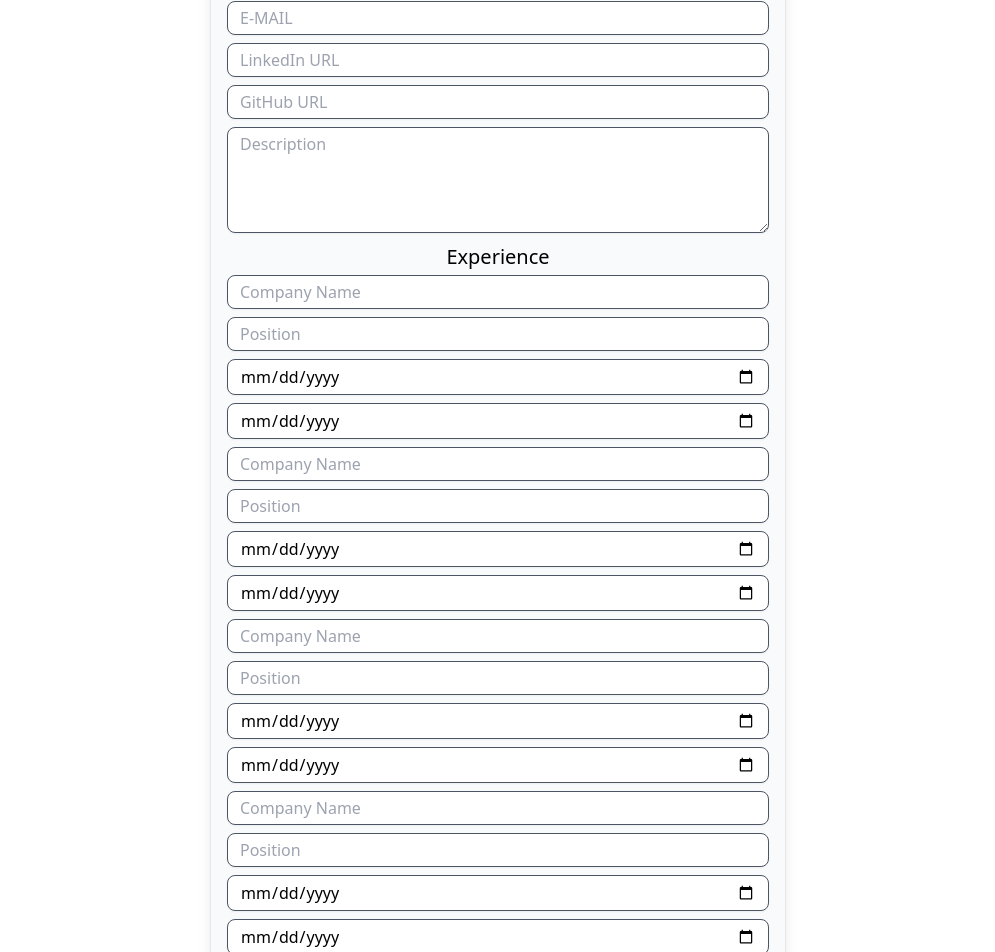
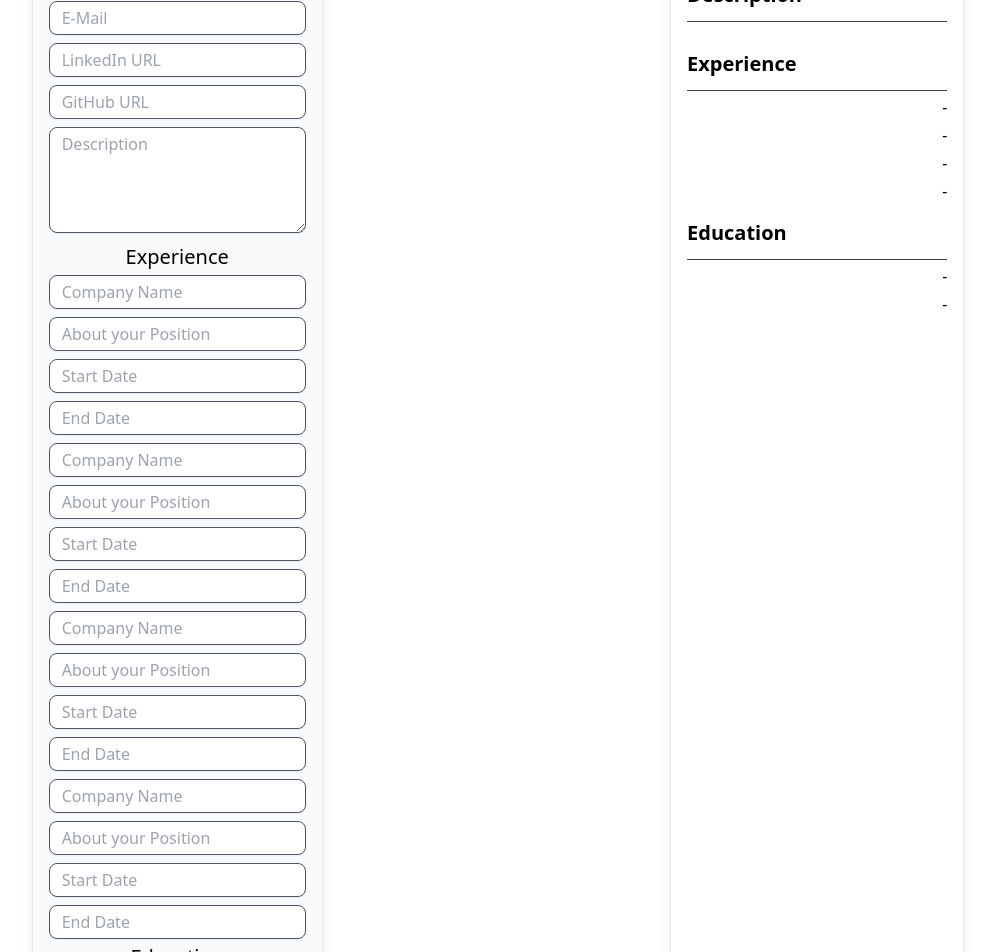
Before and after one commit to gweryf/cv-builder, a React (Vite) app: page / in a window 1280 px wide. Shown: the part 240-1192 px from the top of the page, without its empty margins (142-1137 px from the left). Built offline with nearby package versions, Linux system fonts and the light colour scheme.

Commit message:
completed the cv design

```diff
--- a/src/App.jsx
+++ b/src/App.jsx
@@ -17,8 +17,10 @@ function App() {
   return (
     <>
       <Header/>
-      <Form addContract={addContract}/>
-      <Canvas contracts={contracts} />
+      <div className=' md:flex justify-around'>
+        <Form addContract={addContract}/>
+        <Canvas contracts={contracts} />
+      </div>
     </>
   )
 }
--- a/src/components/canvas.jsx
+++ b/src/components/canvas.jsx
@@ -7,7 +7,7 @@ import email from "../assets/email.png"
 
 function Canvas(props){
     return(
-        <div className=" mx-auto border p-4 max-w-xl max-h-xl shadow-lg my-7">
+        <div className=" border p-4 max-w-xl max-h-xl shadow-lg my-7">
 
             {/* Name */}
             <div className=" text-4xl font-bold p-4 text-center">
@@ -15,7 +15,7 @@ function Canvas(props){
             </div>
 
             {/* Contact Details */}
-            <div className=" flex gap-2 items-center justify-center">
+            <div className=" flex gap-2 items-center justify-center py-3  text-xs md:text-base">
                 <img src={phone} className=" w-7" alt="" />
                 {props.contracts.phone}
                 <a className=" cursor-pointer flex gap-2 items-center justify-center" href={props.contracts.linkedin}>
@@ -34,15 +34,76 @@ function Canvas(props){
             <div className=" text-xl font-semibold py-3 border-b border-gray-700">
                 Description
             </div>
-            <div>
+            <div className=" py-2 text-sm">
                 {props.contracts.descrp}
             </div>
 
             {/* Experience */}
-            <div>
+            <div className=" text-xl font-semibold py-3 border-b border-gray-700">
+                Experience
             </div>
-            <div>
-                {props.contracts.descrp}
+            <div className=" my-1">
+                <div className=" flex justify-between">
+                    <div className=" font-medium">{props.contracts.company1}</div>
+                    <div>{props.contracts.startDate1} - {props.contracts.endDate1}</div>
+                </div>
+                <div className=" text-sm">
+                    {props.contracts.position1}
+                </div>
+            </div>
+
+            <div className=" my-1">
+                <div className=" flex justify-between">
+                    <div className=" font-medium">{props.contracts.company2}</div>
+                    <div>{props.contracts.startDate2} - {props.contracts.endDate2}</div>
+                </div>
+                <div>
+                    {props.contracts.position2}
+                </div>
+            </div>
+
+            <div className=" my-1">
+                <div className=" flex justify-between">
+                    <div className=" font-medium">{props.contracts.company3}</div>
+                    <div>{props.contracts.startDate3} - {props.contracts.endDate3}</div>
+                </div>
+                <div>
+                    {props.contracts.position3}
+                </div>
+            </div>
+            <div className=" my-1">
+                <div className=" flex justify-between">
+                    <div className=" font-medium">{props.contracts.company4}</div>
+                    <div>{props.contracts.startDate4} - {props.contracts.endDate4}</div>
+                </div>
+                <div>
+                    {props.contracts.position4}
+                </div>
+            </div>
+
+            {/* Education */}
+            <div className=" text-xl font-semibold py-3 border-b border-gray-700">
+                Education
+            </div>
+
+            <div className=" my-1">
+                <div className=" flex justify-between">
+                    <div className=" font-medium">{props.contracts.university1}</div>
+                    <div>{props.contracts.coursestart1} - {props.contracts.courseend1}</div>
+                </div>
+                <div>
+                    {props.contracts.degree1}
+                </div>
+            </div>
+
+            <div className=" my-1">
+                <div className=" flex justify-between">
+                    <div className=" font-medium">{props.contracts.university2}</div>
+                    <div>{props.contracts.coursestart2} - {props.contracts.courseend2}</div>
+                </div>
+                <div>
+                    {props.contracts.degree2}
+                </div>
             </div>
         </div>
     )
--- a/src/components/form.jsx
+++ b/src/components/form.jsx
@@ -15,7 +15,7 @@ function Form({addContract}) {
     }
 
     return(
-        <div className=" mx-auto border text-center p-4 max-w-xl max-h-xl shadow-lg my-7 bg-gray-50">
+        <div className="border text-center p-4 shadow-lg my-7 bg-gray-50">
             <form action="" onSubmit={handleSubmit}>
 
                 {/* personal details */}
@@ -38,7 +38,7 @@ function Form({addContract}) {
                     name="email"
                     type="email"
                     onChange={handleChange}
-                    placeholder="E-MAIL"
+                    placeholder="E-Mail"
                     className=" my-1 w-full border border-gray-600 px-3 py-1 rounded-lg shadow-sm focus:outline-none focus:border-gray-800"
                 /><br/>
                 <input
@@ -60,113 +60,113 @@ function Form({addContract}) {
                 {/* Work Experience */}
                 <h3 className=" text-xl">Experience</h3>
                 <input
-                    name="company-name1"
+                    name="company1"
                     type="text"
                     placeholder="Company Name"
                     onChange={handleChange}
                     className=" my-1 w-full border border-gray-600 px-3 py-1 rounded-lg shadow-sm focus:outline-none focus:border-gray-800"
                 /><br/>
                 <input
-                    name="company-position1"
+                    name="position1"
                     type="text"
                     onChange={handleChange}
-                    placeholder="Position"
+                    placeholder="About your Position"
                     className=" my-1 w-full border border-gray-600 px-3 py-1 rounded-lg shadow-sm focus:outline-none focus:border-gray-800"
                 /><br/>
                 <input
-                    name="Start-Date1"
-                    type="date"
+                    name="startDate1"
+                    type="text"
                     placeholder="Start Date"
                     onChange={handleChange}
                     className=" my-1 w-full border border-gray-600 px-3 py-1 rounded-lg shadow-sm focus:outline-none focus:border-gray-800"
                 /><br/>
                 <input
-                    name="End-Date1"
-                    type="date"
+                    name="endDate1"
+                    type="text"
                     placeholder="End Date"
                     onChange={handleChange}
                     className=" my-1 w-full border border-gray-600 px-3 py-1 rounded-lg shadow-sm focus:outline-none focus:border-gray-800"
                 /><br/>
                 <input
-                    name="company-name2"
+                    name="company2"
                     type="text"
                     placeholder="Company Name"
                     onChange={handleChange}
                     className=" my-1 w-full border border-gray-600 px-3 py-1 rounded-lg shadow-sm focus:outline-none focus:border-gray-800"
                 /><br/>
                 <input
-                    name="company-position2"
+                    name="position2"
                     type="text"
                     onChange={handleChange}
-                    placeholder="Position"
+                    placeholder="About your Position"
                     className=" my-1 w-full border border-gray-600 px-3 py-1 rounded-lg shadow-sm focus:outline-none focus:border-gray-800"
                 /><br/>
                 <input
-                    name="Start-Date2"
-                    type="date"
+                    name="startDate2"
+                    type="text"
                     placeholder="Start Date"
                     onChange={handleChange}
                     className=" my-1 w-full border border-gray-600 px-3 py-1 rounded-lg shadow-sm focus:outline-none focus:border-gray-800"
                 /><br/>
                 <input
-                    name="End-Date2"
-                    type="date"
+                    name="endDate2"
+                    type="text"
                     placeholder="End Date"
                     onChange={handleChange}
                     className=" my-1 w-full border border-gray-600 px-3 py-1 rounded-lg shadow-sm focus:outline-none focus:border-gray-800"
                 /><br/>
                 <input
-                    name="company-name3"
+                    name="company3"
                     type="text"
                     placeholder="Company Name"
                     onChange={handleChange}
                     className=" my-1 w-full border border-gray-600 px-3 py-1 rounded-lg shadow-sm focus:outline-none focus:border-gray-800"
                 /><br/>
                 <input
-                    name="company-position3"
+                    name="position3"
                     type="text"
                     onChange={handleChange}
-                    placeholder="Position"
+                    placeholder="About your Position"
                     className=" my-1 w-full border border-gray-600 px-3 py-1 rounded-lg shadow-sm focus:outline-none focus:border-gray-800"
                 /><br/>
                 <input
-                    name="Start-Date3"
-                    type="date"
+                    name="startDate3"
+                    type="text"
                     placeholder="Start Date"
                     onChange={handleChange}
                     className=" my-1 w-full border border-gray-600 px-3 py-1 rounded-lg shadow-sm focus:outline-none focus:border-gray-800"
                 /><br/>
                 <input
-                    name="End-Date3"
-                    type="date"
+                    name="endDate3"
+                    type="text"
                     placeholder="End Date"
                     onChange={handleChange}
                     className=" my-1 w-full border border-gray-600 px-3 py-1 rounded-lg shadow-sm focus:outline-none focus:border-gray-800"
                 /><br/>
                 <input
-                    name="company-name4"
+                    name="company4"
                     type="text"
                     placeholder="Company Name"
                     onChange={handleChange}
                     className=" my-1 w-full border border-gray-600 px-3 py-1 rounded-lg shadow-sm focus:outline-none focus:border-gray-800"
                 /><br/>
                 <input
-                    name="company-position4"
+                    name="position4"
                     type="text"
                     onChange={handleChange}
-                    placeholder="Position"
+                    placeholder="About your Position"
                     className=" my-1 w-full border border-gray-600 px-3 py-1 rounded-lg shadow-sm focus:outline-none focus:border-gray-800"
                 /><br/>
                 <input
-                    name="Start-Date4"
-                    type="date"
+                    name="startDate4"
+                    type="text"
                     placeholder="Start Date"
                     onChange={handleChange}
                     className=" my-1 w-full border border-gray-600 px-3 py-1 rounded-lg shadow-sm focus:outline-none focus:border-red-600"
                 /><br/>
                 <input
-                    name="End-Date4"
-                    type="date"
+                    name="endDate4"
+                    type="text"
                     placeholder="End Date"
                     onChange={handleChange}
                     className=" my-1 w-full border border-gray-600 px-3 py-1 rounded-lg shadow-sm focus:outline-none focus:border-gray-800"
@@ -175,7 +175,7 @@ function Form({addContract}) {
                 {/* Education Details   */}
                 <h3 className=" text-xl">Education</h3>
                 <input
-                    name="university-name1"
+                    name="university1"
                     type="text"
                     placeholder="University Name"
                     onChange={handleChange}
@@ -189,14 +189,14 @@ function Form({addContract}) {
                     className=" my-1 w-full border border-gray-600 px-3 py-1 rounded-lg shadow-sm focus:outline-none focus:border-gray-800"
                 /><br/>
                 <input
-                    name="course-start1"
+                    name="coursestart1"
                     type="text"
                     placeholder="Start Date"
                     onChange={handleChange}
                     className=" my-1 w-full border border-gray-600 px-3 py-1 rounded-lg shadow-sm focus:outline-none focus:border-gray-800"
                 /><br/>
                 <input
-                    name="course-end1"
+                    name="courseend1"
                     type="text"
                     placeholder="End Date"
                     onChange={handleChange}
@@ -204,7 +204,7 @@ function Form({addContract}) {
                 /><br/>
 
                 <input
-                    name="university-name2"
+                    name="university2"
                     type="text"
                     placeholder="University Name"
                     onChange={handleChange}
@@ -218,14 +218,14 @@ function Form({addContract}) {
                     className=" my-1 w-full border border-gray-600 px-3 py-1 rounded-lg shadow-sm focus:outline-none focus:border-gray-800"
                 /><br/>
                 <input
-                    name="course-start2"
+                    name="coursestart2"
                     type="text"
                     placeholder="Start Date"
                     onChange={handleChange}
                     className=" my-1 w-full border border-gray-600 px-3 py-1 rounded-lg shadow-sm focus:outline-none focus:border-gray-800"
                 /><br/>
                 <input
-                    name="course-end2"
+                    name="courseend2"
                     type="text"
                     placeholder="End Date"
                     onChange={handleChange}
```
